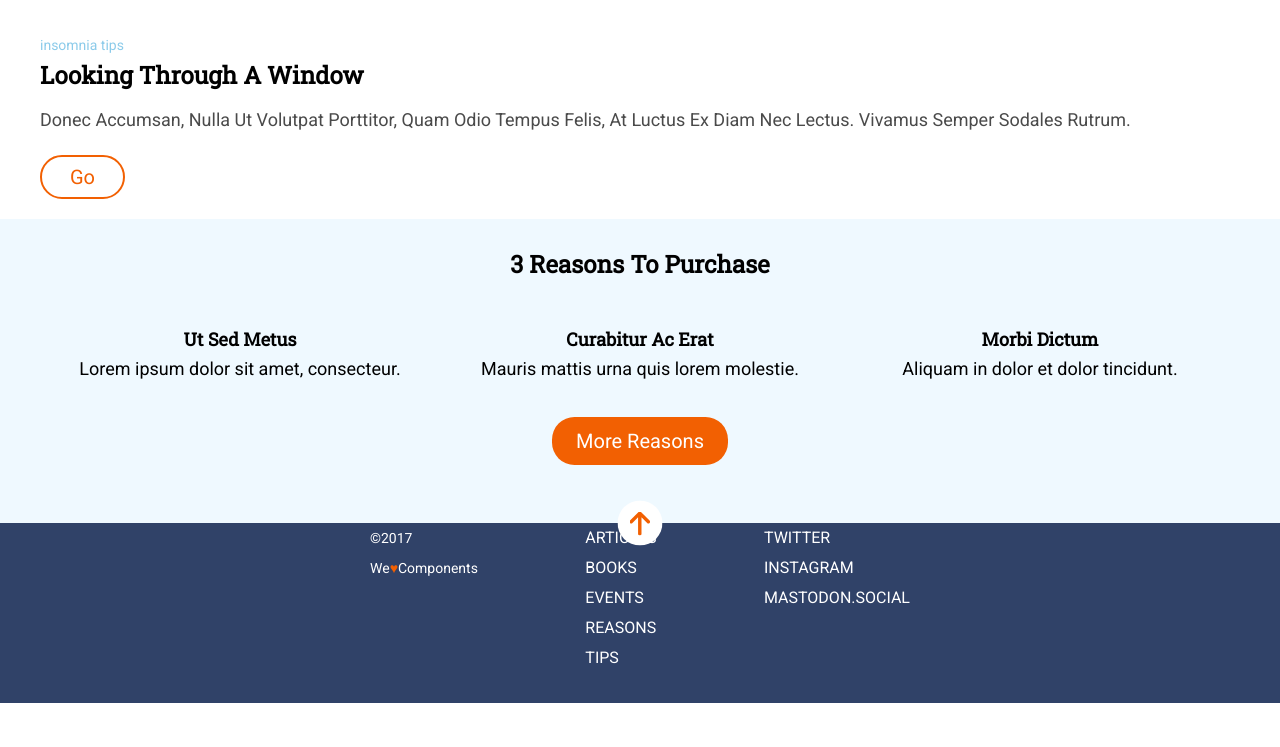
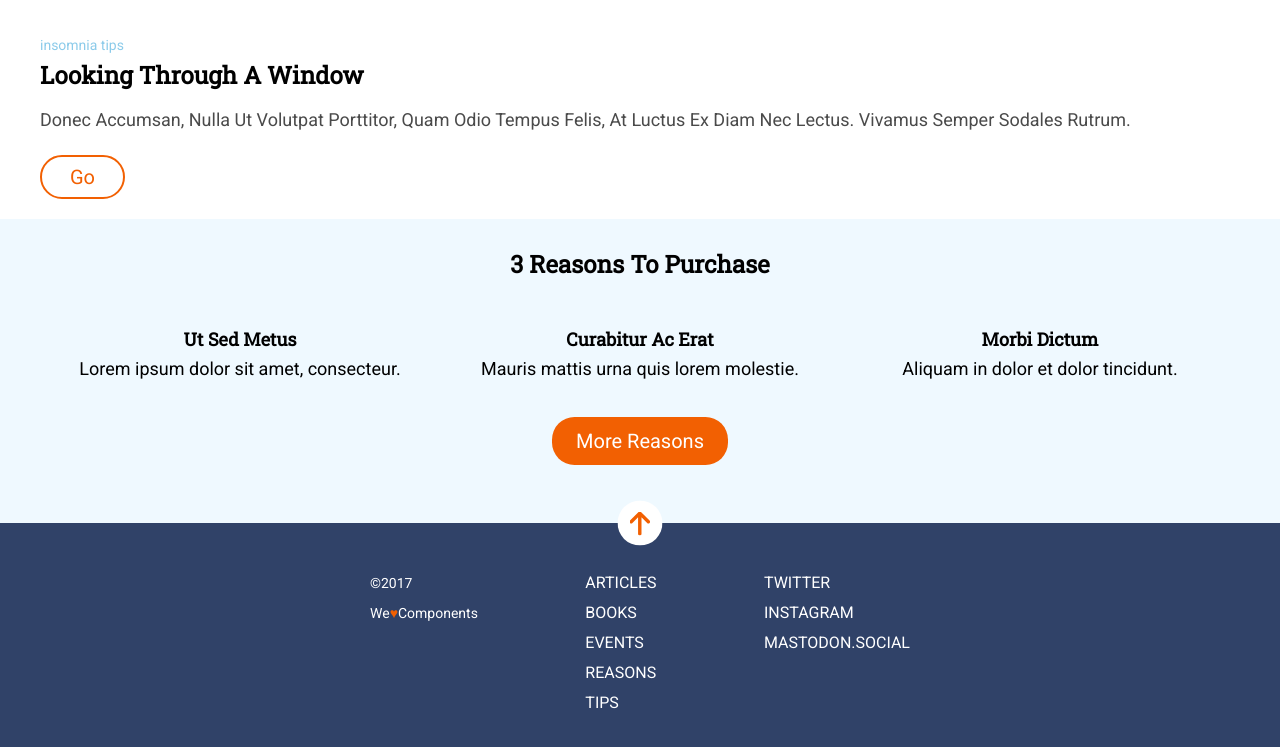
Before and after one commit to anapayanruiz/evaluacion-final-modulo-1-anapayanruiz, a website: page docs/index.html in a window 1280 px wide. Shown: the part 800-1547 px from the top of the page. Before the commit the page ends 1503 px from the top, so only its background shows below. Drawn offline with nearby package versions, Linux system fonts and the light colour scheme; files that its build step writes are made by us from their sources.

Commit message:
Change paddings in footer.scss

```diff
--- a/_src/assets/scss/layout/_footer.scss
+++ b/_src/assets/scss/layout/_footer.scss
@@ -3,7 +3,7 @@
   @include CenterColumn;
   @include Footer;
   font-size: 16px;
-  padding: 45px 40px 45px;
+  padding: 60px 0 45px;
 
   &__list {
     padding-bottom: 30px;
@@ -26,9 +26,14 @@
   @media all and (min-width: 768px) {
     display: flex;
     flex-direction: row-reverse;
-    justify-content: space-between;
+    justify-content: space-around;
     align-items: flex-start;
     text-align: start;
+    padding: 45px 0;
+
+    &__list {
+      padding-bottom: 0;
+    }
 
     &__container-links {
       order: -1;
@@ -37,6 +42,6 @@
 
   @media all and (min-width: 1200px) {
     justify-content: space-between;
-    padding: 0 370px;
+    padding: 45px 370px;
   }
 }
```
